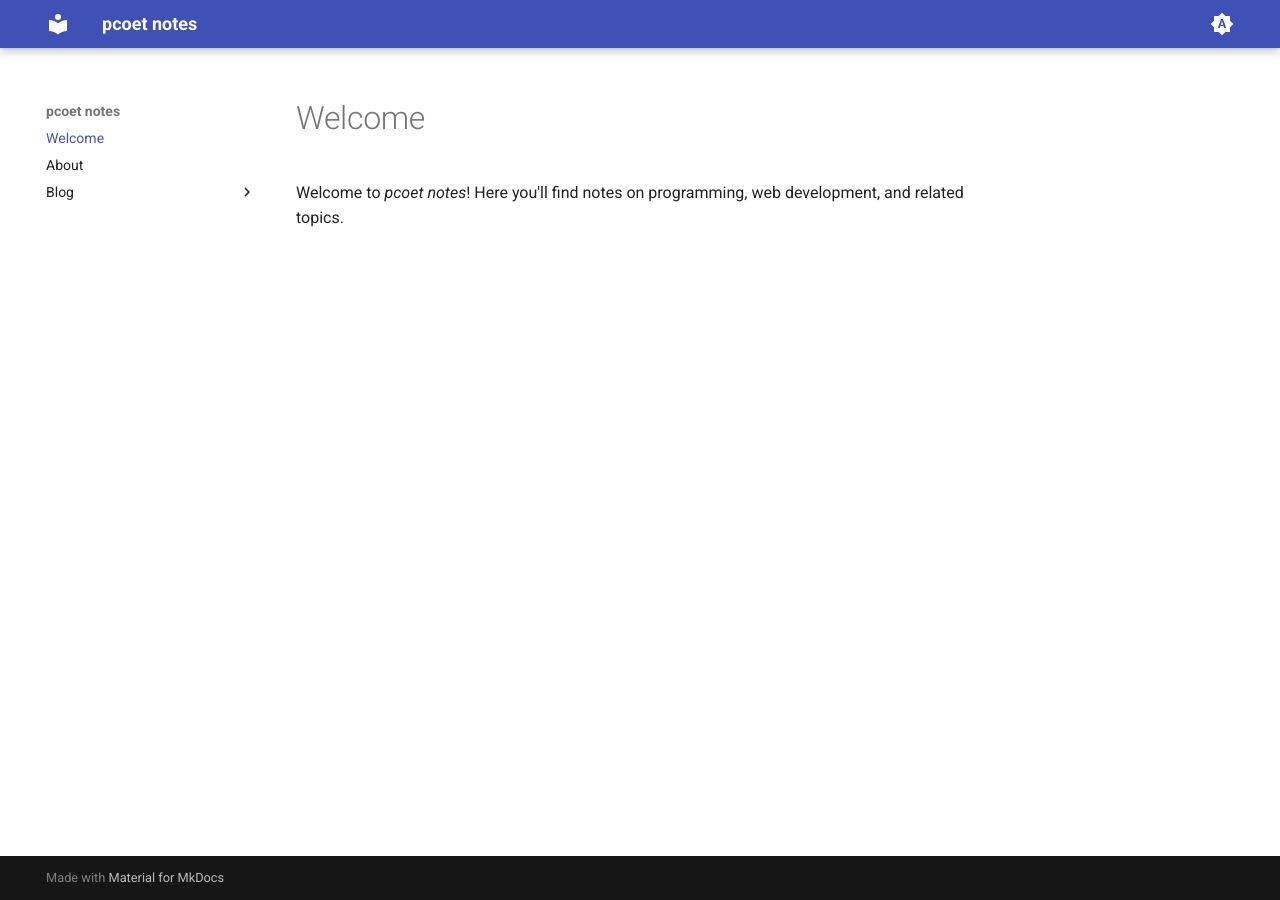
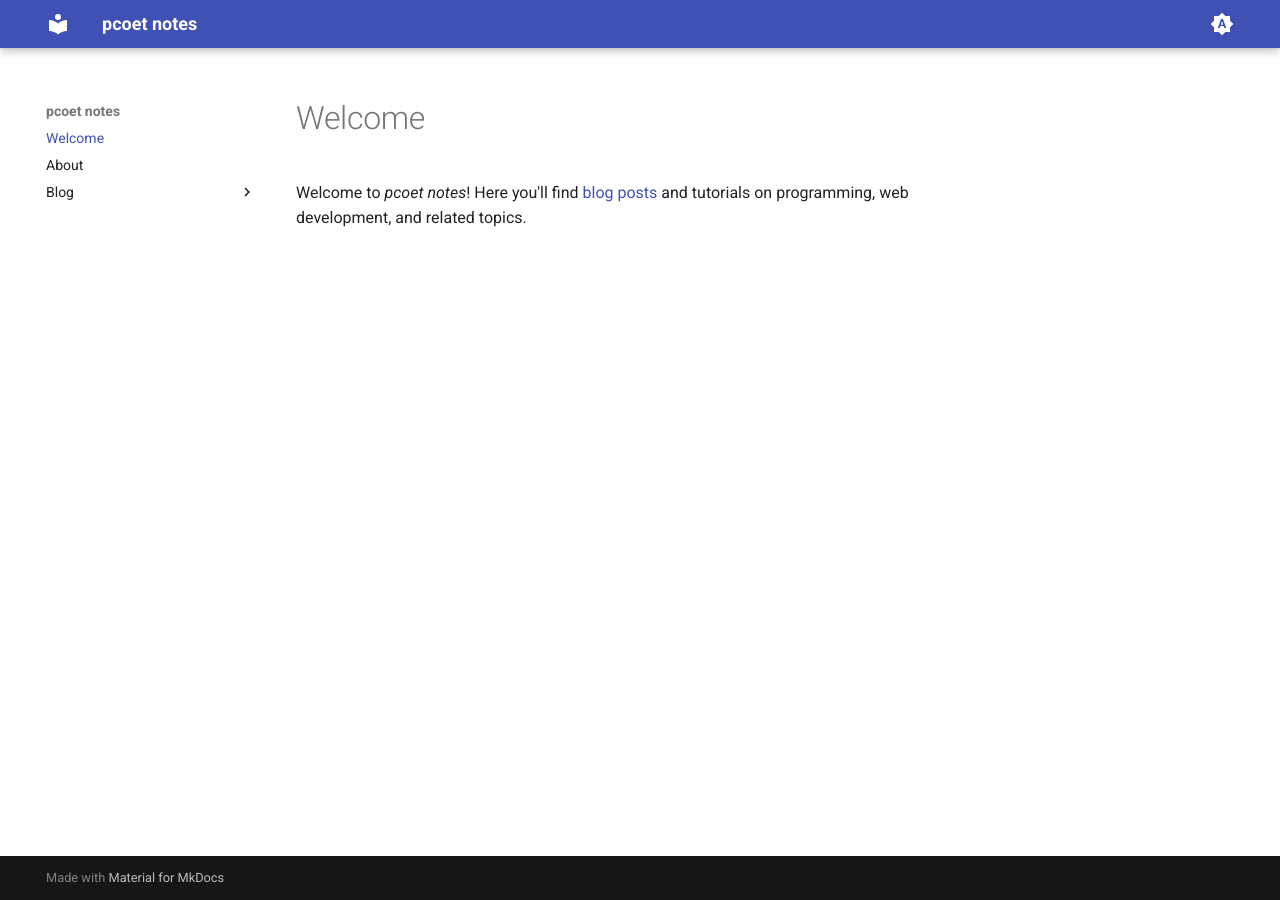
Before and after one commit to pcoet/pcoet.github.io, an MkDocs documentation site: the page built from docs/index.md, in a window 1280 px wide. Built offline with MkDocs 1.6.1 and Material for MkDocs 9.7.7, drawn with Linux system fonts in a browser that asks for light colours.

Commit message:
updated index page

```diff
--- a/docs/index.md
+++ b/docs/index.md
@@ -1,4 +1,4 @@
 # Welcome
 
-Welcome to *pcoet notes*! Here you'll find notes on programming, web
-development, and related topics.
+Welcome to *pcoet notes*! Here you'll find [blog posts](blog/index.md) and
+tutorials on programming, web development, and related topics.
```
